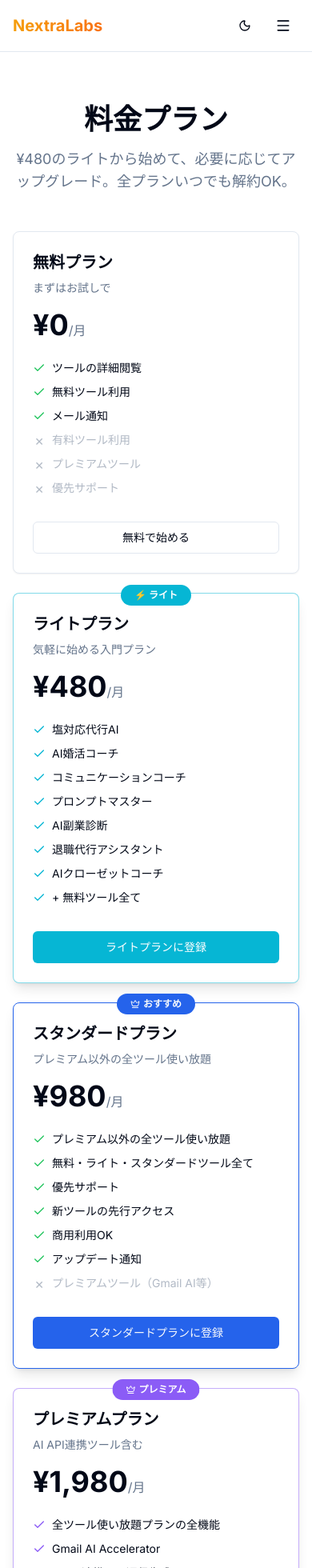
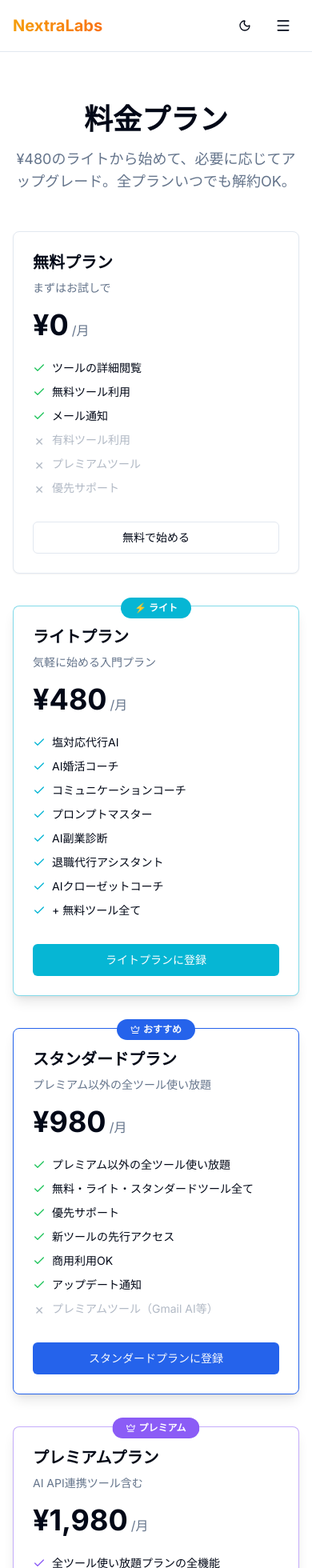
Before and after one commit to fyoneyone9-cyber/nextralabs-membership, a Next.js app: page /pricing in a window 390 px wide. Shown: the top 1960 px of the page at 80% size. Built offline with nearby package versions, Linux system fonts and the light colour scheme; no server answers.

Commit message:
fix: mobile-safe pricing layout - flex price nowrap badges gap-y-10

```diff
--- a/src/app/pricing/page.tsx
+++ b/src/app/pricing/page.tsx
@@ -94,15 +94,15 @@ export default function PricingPage() {
         </p>
       </div>
 
-      <div className="grid grid-cols-1 md:grid-cols-2 lg:grid-cols-5 gap-6 max-w-7xl mx-auto">
+      <div className="grid grid-cols-1 md:grid-cols-2 lg:grid-cols-5 gap-x-6 gap-y-10 max-w-7xl mx-auto">
         {/* Free Plan */}
         <Card className="relative flex flex-col">
           <CardContent className="p-6 flex flex-col flex-1">
             <h3 className="text-xl font-bold mb-2">無料プラン</h3>
             <p className="text-muted-foreground text-sm mb-4">まずはお試しで</p>
-            <div className="text-4xl font-bold mb-6">
-              ¥0
-              <span className="text-base text-muted-foreground font-normal">/月</span>
+            <div className="flex items-baseline gap-1 mb-6">
+              <span className="text-4xl font-bold">¥0</span>
+              <span className="text-base text-muted-foreground font-normal shrink-0">/月</span>
             </div>
             <ul className="space-y-2.5 flex-1 mb-8">
               {[
@@ -141,16 +141,16 @@ export default function PricingPage() {
         {/* Light Plan */}
         <Card className="relative border-cyan-500/50 shadow-lg flex flex-col">
           <div className="absolute -top-3 left-1/2 -translate-x-1/2">
-            <Badge className="bg-cyan-500 text-white px-4 py-1">
+            <Badge className="bg-cyan-500 text-white px-4 py-1 whitespace-nowrap">
               ⚡ ライト
             </Badge>
           </div>
           <CardContent className="p-6 flex flex-col flex-1">
             <h3 className="text-xl font-bold mb-2">ライトプラン</h3>
             <p className="text-muted-foreground text-sm mb-4">気軽に始める入門プラン</p>
-            <div className="text-4xl font-bold mb-6">
-              ¥480
-              <span className="text-base text-muted-foreground font-normal">/月</span>
+            <div className="flex items-baseline gap-1 mb-6">
+              <span className="text-4xl font-bold">¥480</span>
+              <span className="text-base text-muted-foreground font-normal shrink-0">/月</span>
             </div>
             <ul className="space-y-2.5 flex-1 mb-8">
               {[
@@ -186,7 +186,7 @@ export default function PricingPage() {
         {/* Standard Plan */}
         <Card className="relative border-primary shadow-lg flex flex-col">
           <div className="absolute -top-3 left-1/2 -translate-x-1/2">
-            <Badge className="bg-primary text-primary-foreground px-4 py-1">
+            <Badge className="bg-primary text-primary-foreground px-4 py-1 whitespace-nowrap">
               <Crown className="h-3 w-3 mr-1" />
               おすすめ
             </Badge>
@@ -194,9 +194,9 @@ export default function PricingPage() {
           <CardContent className="p-6 flex flex-col flex-1">
             <h3 className="text-xl font-bold mb-2">スタンダードプラン</h3>
             <p className="text-muted-foreground text-sm mb-4">プレミアム以外の全ツール使い放題</p>
-            <div className="text-4xl font-bold mb-6">
-              ¥980
-              <span className="text-base text-muted-foreground font-normal">/月</span>
+            <div className="flex items-baseline gap-1 mb-6">
+              <span className="text-4xl font-bold">¥980</span>
+              <span className="text-base text-muted-foreground font-normal shrink-0">/月</span>
             </div>
             <ul className="space-y-2.5 flex-1 mb-8">
               {[
@@ -238,7 +238,7 @@ export default function PricingPage() {
         {/* Premium Plan */}
         <Card className="relative border-violet-500/50 shadow-lg flex flex-col">
           <div className="absolute -top-3 left-1/2 -translate-x-1/2">
-            <Badge className="bg-violet-500 text-white px-4 py-1">
+            <Badge className="bg-violet-500 text-white px-4 py-1 whitespace-nowrap">
               <Crown className="h-3 w-3 mr-1" />
               プレミアム
             </Badge>
@@ -246,9 +246,9 @@ export default function PricingPage() {
           <CardContent className="p-6 flex flex-col flex-1">
             <h3 className="text-xl font-bold mb-2">プレミアムプラン</h3>
             <p className="text-muted-foreground text-sm mb-4">AI API連携ツール含む</p>
-            <div className="text-4xl font-bold mb-6">
-              ¥1,980
-              <span className="text-base text-muted-foreground font-normal">/月</span>
+            <div className="flex items-baseline gap-1 mb-6">
+              <span className="text-4xl font-bold">¥1,980</span>
+              <span className="text-base text-muted-foreground font-normal shrink-0">/月</span>
             </div>
             <ul className="space-y-2.5 flex-1 mb-8">
               {[
@@ -285,13 +285,13 @@ export default function PricingPage() {
         {/* Custom Development Plan */}
         <Card className="relative border-amber-500/50 flex flex-col">
           <div className="absolute -top-3 left-1/2 -translate-x-1/2">
-            <Badge className="bg-amber-500 text-white px-4 py-1">
+            <Badge className="bg-amber-500 text-white px-4 py-1 whitespace-nowrap">
               <Wrench className="h-3 w-3 mr-1" />
               法人向け
             </Badge>
           </div>
           <CardContent className="p-8 flex flex-col flex-1">
-            <h3 className="text-2xl font-bold mb-2">カスタマイズ<br />ツール開発</h3>
+            <h3 className="text-xl font-bold mb-2">カスタマイズ<br />ツール開発</h3>
             <p className="text-muted-foreground mb-4">御社専用のAIツールを開発</p>
             <div className="text-2xl font-bold mb-1 text-amber-400">
               お見積り
```
